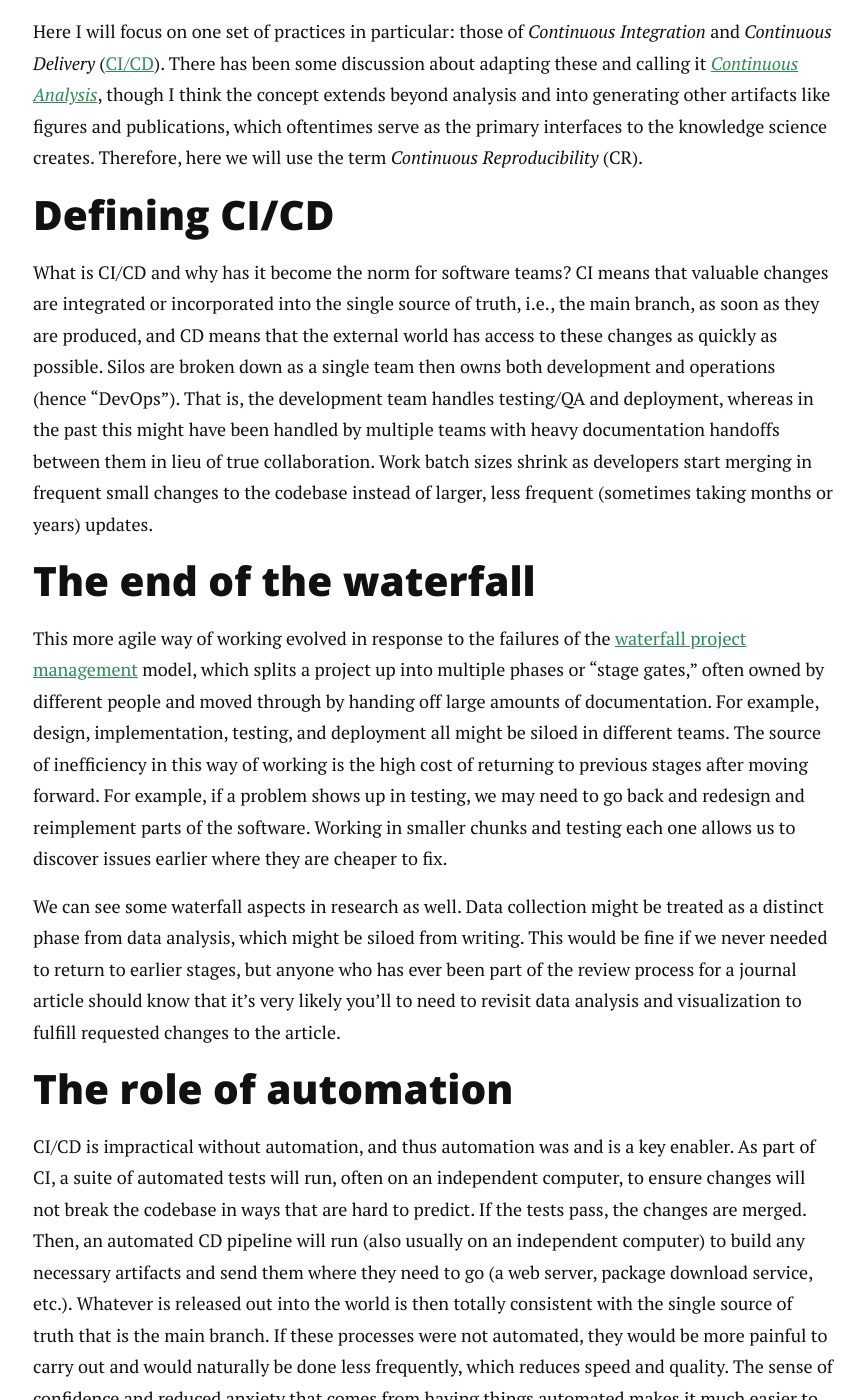
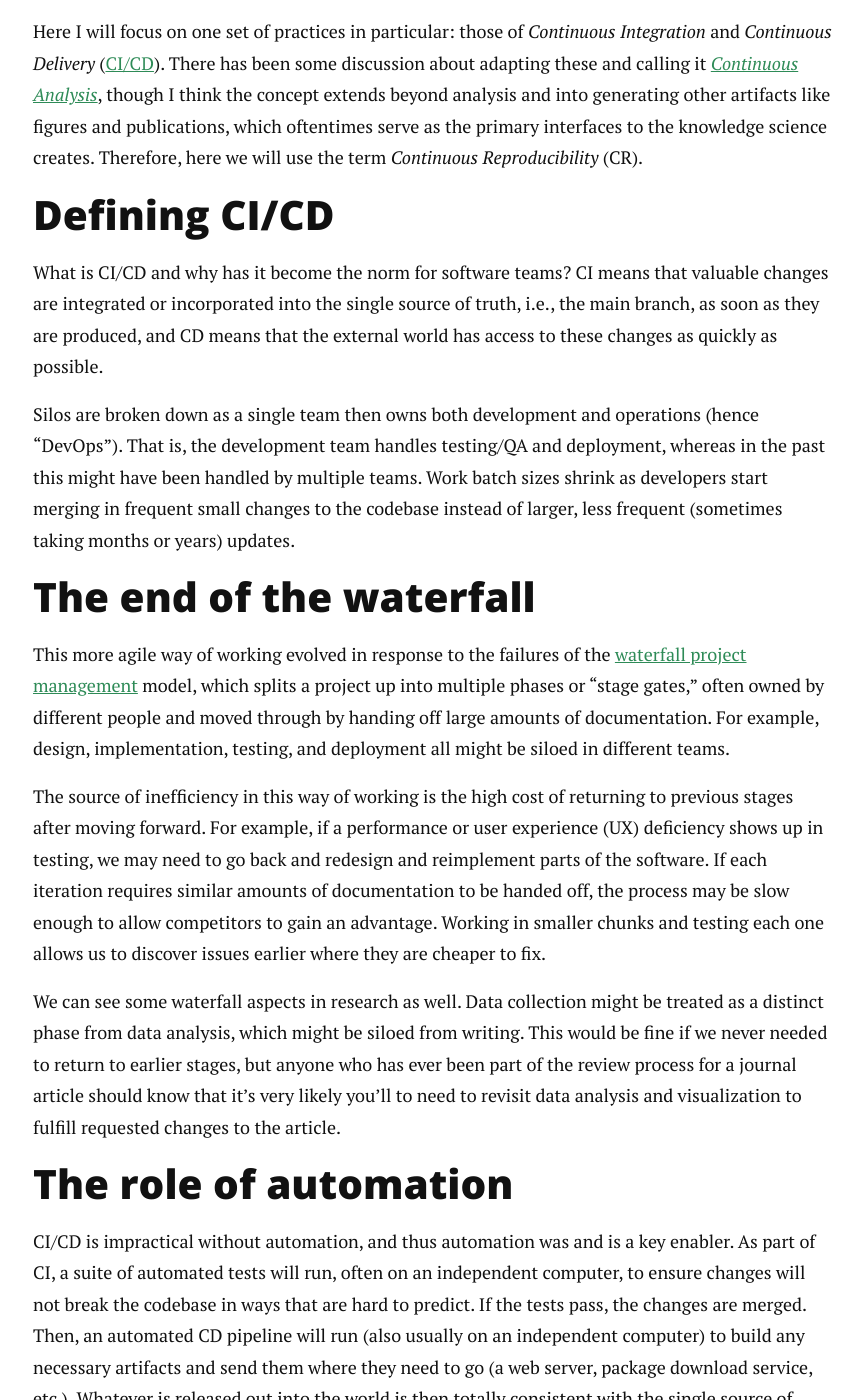
Before and after one commit to petebachant/petebachant.github.io, a Jekyll site: the page built from _posts/2025-02-28-continuous-reproducibility.md, in a window 1280 px wide and 1400 px high, scrolled down 932 px. Shown: the whole window, without its empty margins (207-1072 px from the left). Built offline with Jekyll 4.4.1, drawn with Linux system fonts in a browser that asks for light colours; nearby versions of some CDN libraries; comment, search, counter and statistics services are not loaded; some of the changed lines change nothing that is shown; some of the changed text lies outside the part shown.

Commit message:
Consolidate

```diff
--- a/_posts/2025-02-28-continuous-reproducibility.md
+++ b/_posts/2025-02-28-continuous-reproducibility.md
@@ -53,11 +53,11 @@
 are produced,
 and CD means that the external world has access to these changes as
 quickly as possible.
+
 Silos are broken down as a single team then owns both development
 and operations (hence "DevOps").
 That is, the development team handles testing/QA and deployment,
-whereas in the past this might have been handled by multiple teams with
-heavy documentation handoffs between them in lieu of true collaboration.
+whereas in the past this might have been handled by multiple teams.
 Work batch sizes shrink as developers start merging in frequent small
 changes to the codebase instead of larger, less frequent
 (sometimes taking months or years) updates.
@@ -72,11 +72,14 @@
 large amounts of documentation.
 For example, design, implementation, testing, and deployment all might
 be siloed in different teams.
+
 The source of inefficiency in this way of working is the high cost
 of returning to previous stages after moving forward.
 For example,
-if a problem shows up in testing,
+if a performance or user experience (UX) deficiency shows up in testing,
 we may need to go back and redesign and reimplement parts of the software.
+If each iteration requires similar amounts of documentation to be handed
+off, the process may be slow enough to allow competitors to gain an advantage.
 Working in smaller chunks and testing each one
 allows us to discover issues earlier where
 they are cheaper to fix.
@@ -322,6 +325,20 @@
 
 ### Use caching, but try not to roll your own
 
+Some processes are too heavy to be practical to rerun.
+For example,
+it is usually not feasible to rerun a large scale simulation on a
+high performance computing (HPC) cluster to simply check its
+reproducibility.
+
+In these cases, we should cache results and come up with some way to determine
+when they've been invalidated.
+
+A DVC pipeline allows cache invalidation based on the content of files.
+You provide a list of input files,
+and if none of those have changed since the last run,
+the outputs are still valid.
+
 Caching is one of the hardest tasks in software engineering.
 Offload that responsibility to a framework.
 
@@ -532,30 +549,6 @@
 but that the value uncovered by interactive work should be incorporated
 into a batch process as quickly as possible,
 which will manifest as small changes.
-
-## Tactics for continuous reproducibility
-
-Some processes are too heavy to be practical to rerun.
-For example,
-it is usually not feasible to rerun a large scale simulation on a
-high performance computing (HPC) cluster to simply check its
-reproducibility.
-In this case, some automated documentation of the version of the code,
-configuration files,
-and the computation environment(s) can be sufficient.
-The key word here is automated.
-Simply saying
-"we ran SimulationApp v1.2 on the University of Whatever's cluster"
-in the paper is too ambiguous.
-Luckily,
-a version control system is a convenient way to take a snapshot of all files.
-However, it is possible to "cheat."
-
-This is analogous to a software application with a large database
-of users?
-We don't need to be able to continuously recreate all of that data,
-but we need to ensure that data could be recreated with any
-version of the code.
 
 ## More small rules to follow
 
```
